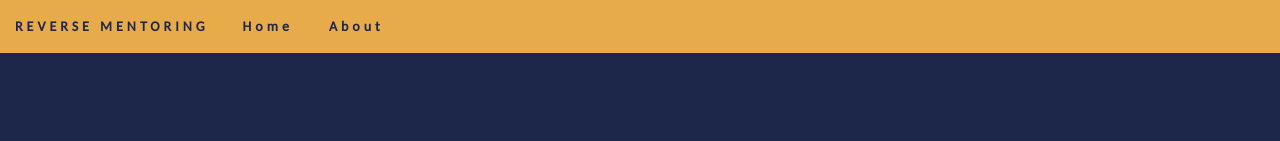
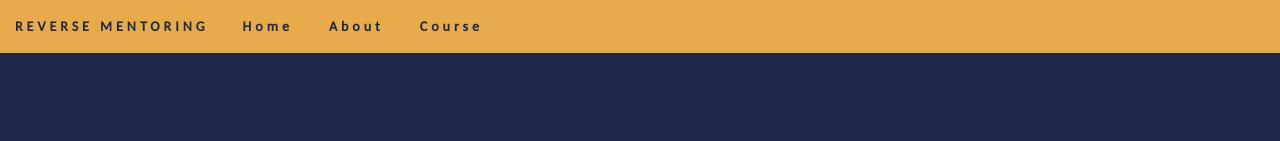
Before and after one commit to SkippyWalnuts/rev-mentoring-react, a React (Create React App) app: page / in a window 1280 px wide. Shown: the top 141 px of the page. Built offline with nearby package versions, Linux system fonts and the light colour scheme.

Commit message:
Added Course link to Navbar

```diff
--- a/src/RevNavbar.js
+++ b/src/RevNavbar.js
@@ -15,6 +15,7 @@ export default function RevNavbar() {
           <Nav className="me-auto">
             <Nav.Link href="/#home" className="nav-link">Home</Nav.Link>
             <Nav.Link href="/#about" className="nav-link">About</Nav.Link>
+            <Nav.Link href="/#overview" className="nav-link">Course</Nav.Link>
           </Nav>
         </Navbar.Collapse>
       </Container>
```
